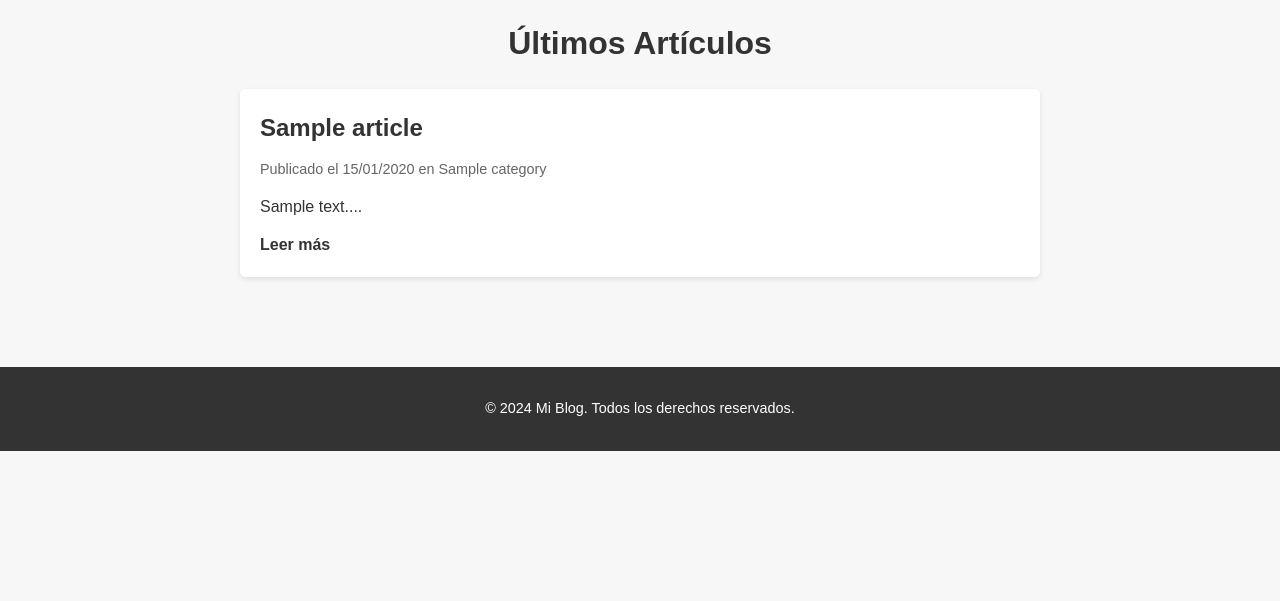
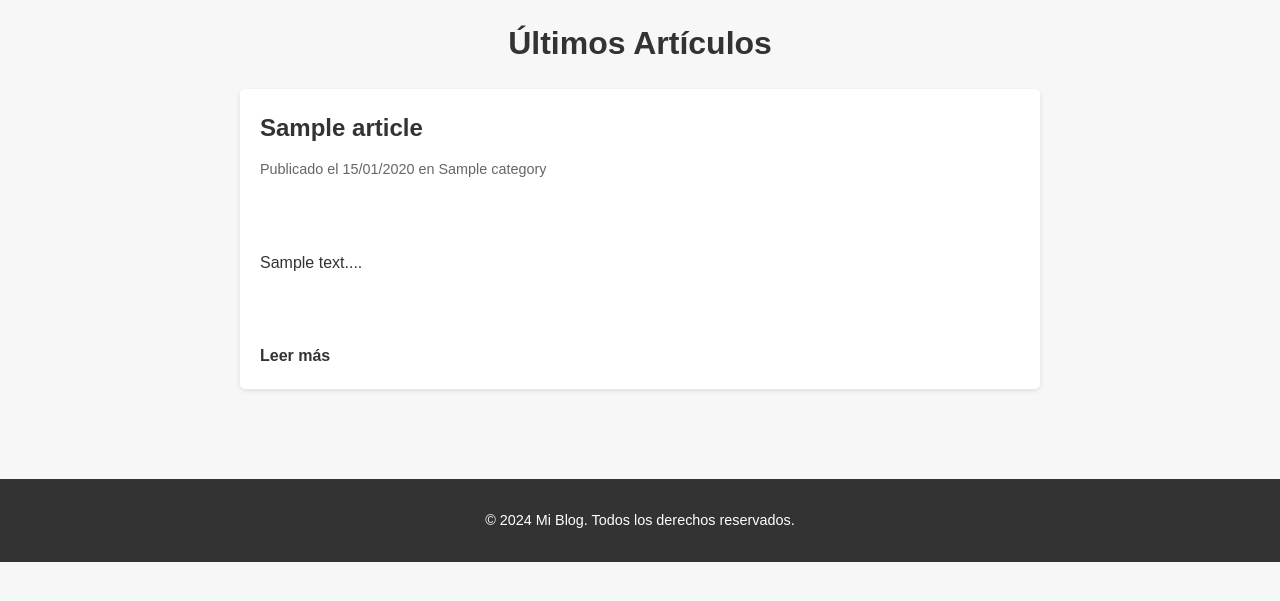
Before and after one commit to juanitoeldesastre/PHP, a PHP site: page / in a window 1280 px wide. Shown: the part 172-773 px from the top of the page. Run offline with PHP 8.4, Linux system fonts and the light colour scheme; tables that the repository leaves empty or names only in its code hold one stand-in row (values such as "Sample post").

Commit message:
sigma mewing

```diff
--- a/style.css
+++ b/style.css
@@ -68,6 +68,12 @@ main {
     box-shadow: 0 2px 5px rgba(0, 0, 0, 0.1);
     max-width: 800px; /* Tamaño fijo */
     margin: 0 auto; /* Centrar los artículos */
+    word-wrap: break-word; /* Evitar desbordamiento de palabras */
+    overflow-wrap: break-word; /* Manejar palabras largas */
+    min-height: 300px; /* Altura mínima fija */
+    display: flex;
+    flex-direction: column;
+    justify-content: space-between;
 }
 
 .articles article h3 {
@@ -83,6 +89,7 @@ main {
 
 .articles article p {
     line-height: 1.8;
+    flex-grow: 1;
 }
 
 .articles article a {
@@ -91,6 +98,7 @@ main {
     text-decoration: none;
     color: #333;
     font-weight: bold;
+    align-self: flex-start;
 }
 
 .articles article a:hover {
```
